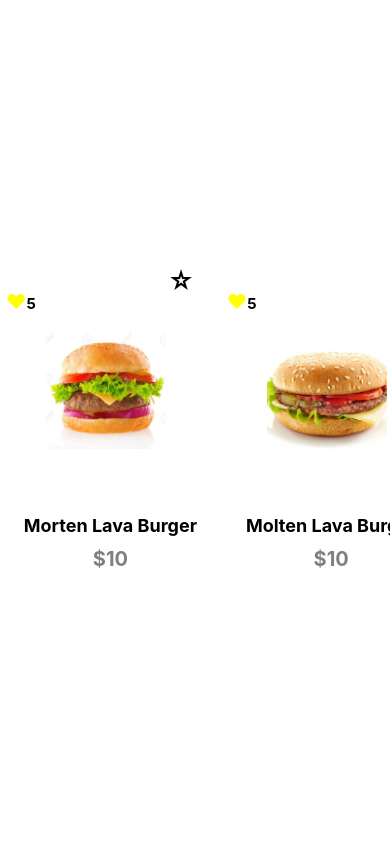
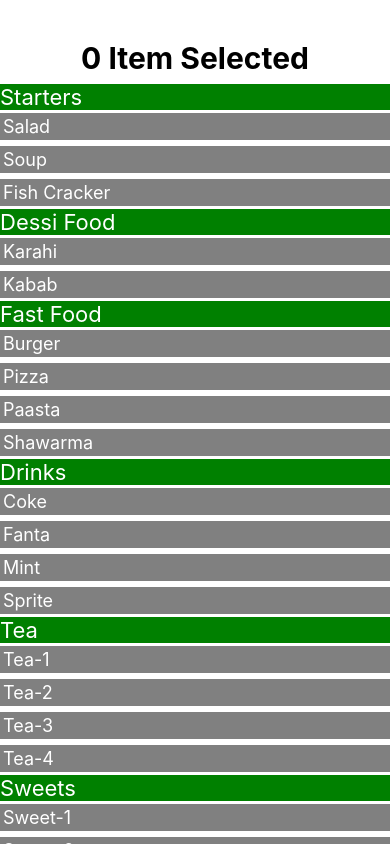
Before and after one commit to alirazahub/MADProject, a React Native app: screen / in a window 390 px wide. Built offline with nearby package versions, Linux system fonts and the light colour scheme.

Commit message:
SectionList added

```diff
--- a/App.js
+++ b/App.js
@@ -1,17 +1,19 @@
 import React from 'react';
 import { View } from 'react-native';
 import FlatListComp from './components/FlatListComp';
+import SectionListComp from './components/SectionListComp';
 
 export default function App() {
 
   return (
-    <View style={{ flex: 1 }}>
-      <View style={{ flex: 0.30 }}></View>
-      <View style={{ flex: 0.40 }}>
-        <FlatListComp />
-      </View>
-      <View style={{ flex: 0.30 }}></View>
+    // <View style={{ flex: 1 }}>
+    //   <View style={{ flex: 0.30 }}></View>
+    //   <View style={{ flex: 0.40 }}>
+    //     <FlatListComp />
+    //   </View>
+    //   <View style={{ flex: 0.30 }}></View>
 
-    </View>
+    // </View>
+    <SectionListComp />
   );
 }
--- /dev/null
+++ b/components/SectionListComp.js
@@ -0,0 +1,100 @@
+import { StatusBar } from 'expo-status-bar';
+import { useEffect, useState } from 'react';
+import { StyleSheet, Text, View, TouchableOpacity, FlatList, Alert, SectionList } from 'react-native';
+
+export default function SectionListComp() {
+    const [count, setCount] = useState(0);
+    const [state, setState] = useState([]);
+    const [data, setData] = useState(
+        [
+            {
+                key: 0,
+                title: 'Starters',
+                data: [{ key: 0, title: 'Salad' }, { key: 1, title: 'Soup' }, { key: 2, title: 'Fish Cracker' }]
+            },
+
+            {
+                key: 1,
+                title: 'Dessi Food',
+                data: [{ key: 4, title: 'Karahi' }, { key: 5, title: 'Kabab' }]
+            },
+
+            {
+                key: 2,
+                title: 'Fast Food',
+                data: [{ key: 6, title: 'Burger' }, { key: 7, title: 'Pizza' }, { key: 8, title: 'Paasta' }, { key: 9, title: 'Shawarma' }]
+            },
+
+            {
+                key: 3,
+                title: 'Drinks',
+                data: [{ key: 10, title: 'Coke' }, { key: 11, title: 'Fanta' }, { key: 12, title: 'Mint' }, { key: 13, title: 'Sprite' }]
+            },
+            {
+                key: 4,
+                title: 'Tea',
+                data: [{ key: 14, title: 'Tea-1' }, { key: 15, title: 'Tea-2' }, { key: 16, title: 'Tea-3' }, { key: 17, title: 'Tea-4' }]
+            },
+            {
+                key: 5,
+                title: 'Sweets',
+                data: [{ key: 18, title: 'Sweet-1' }, { key: 19, title: 'Sweet-2' }, { key: 20, title: 'Sweet-3' }, { key: 21, title: 'Sweet-4' }]
+            },
+
+
+        ])
+    const selectItem = (sectionIndex) => {
+        setState(prevState => {
+            const newState = [...prevState];
+            newState[sectionIndex] = !newState[sectionIndex];
+            if (newState[sectionIndex]) {
+                setCount(count + 1);
+            } else {
+                setCount(count - 1);
+            }
+            return newState;
+        });
+    };
+    return (
+        <View style={styles.container}>
+            <View style={{ flex: 0.1 }}>
+                <Text style={styles.text}>{count} Item Selected</Text>
+            </View>
+            <View style={{ flex: 0.9 }}>
+
+                <SectionList
+                    sections={data}
+                    keyExtractor={(item, index) => item + index}
+                    renderSectionHeader={({ section: { title } }) => (
+
+                        <View style={{ flex: 1, height: 30, backgroundColor: 'green' }}>
+                            <Text style={{ backgroundColor: 'green', color: 'white', fontSize: 22 }}>{title}</Text>
+                        </View>
+
+                    )}
+                    stickySectionHeadersEnabled={true}
+                    renderItem={({ item, index }) => (
+                        <TouchableOpacity onPress={() => selectItem(item.key, index)} style={{ flex: 1, height: 30, backgroundColor: state[item.key] ? 'orange' : 'grey', marginVertical: 3 }}>
+                            <Text style={{ color: 'white', fontSize: 18, padding: 3 }}>{item.title}</Text>
+                        </TouchableOpacity>
+                    )}
+
+                />
+            </View>
+
+        </View>
+    );
+}
+
+const styles = StyleSheet.create({
+    container: {
+        flex: 1,
+        backgroundColor: '#fff',
+    },
+    text: {
+        alignSelf: 'center',
+        fontSize: 30,
+        marginTop: 40,
+        fontWeight: 'bold'
+    }
+});
```
